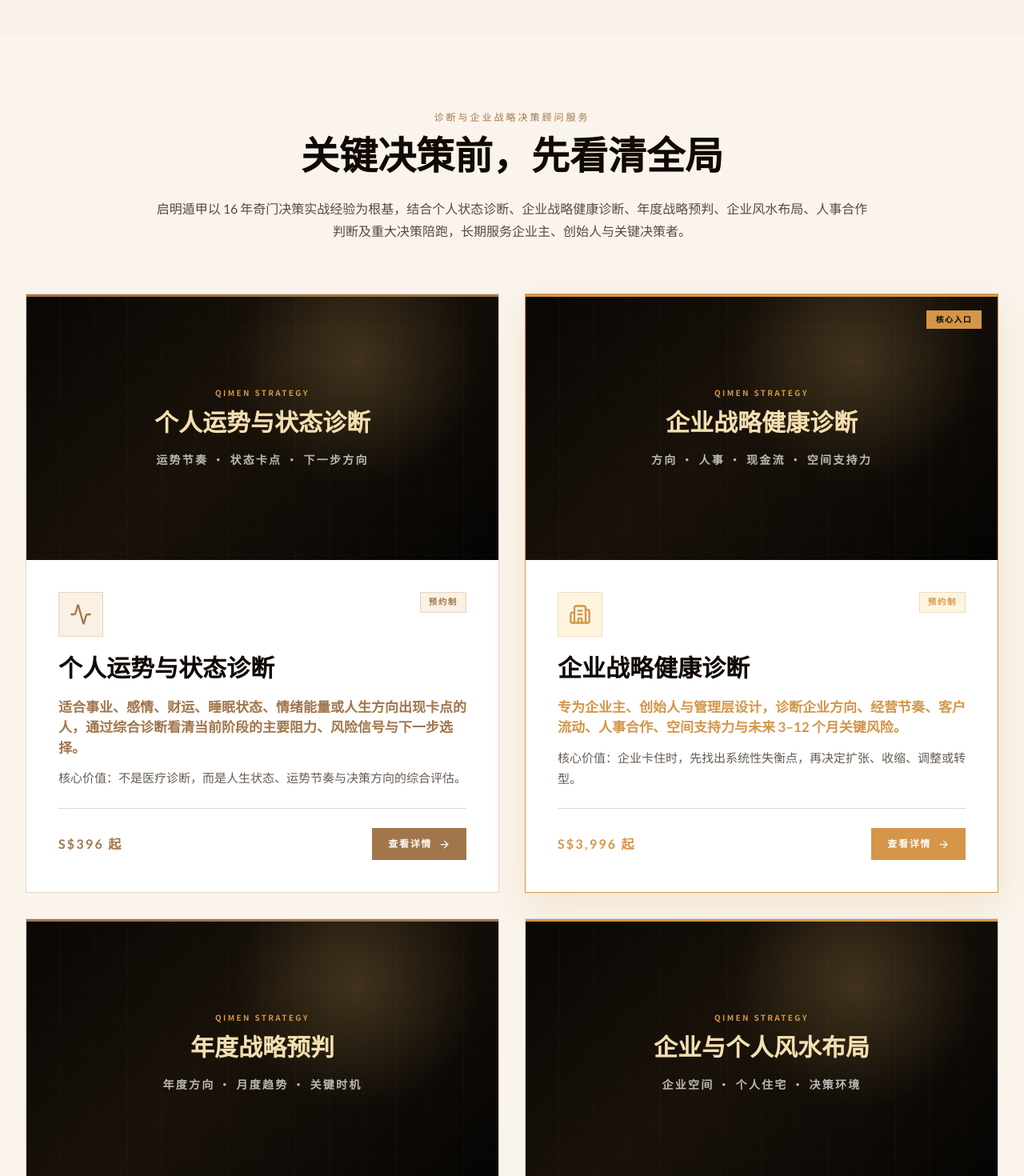
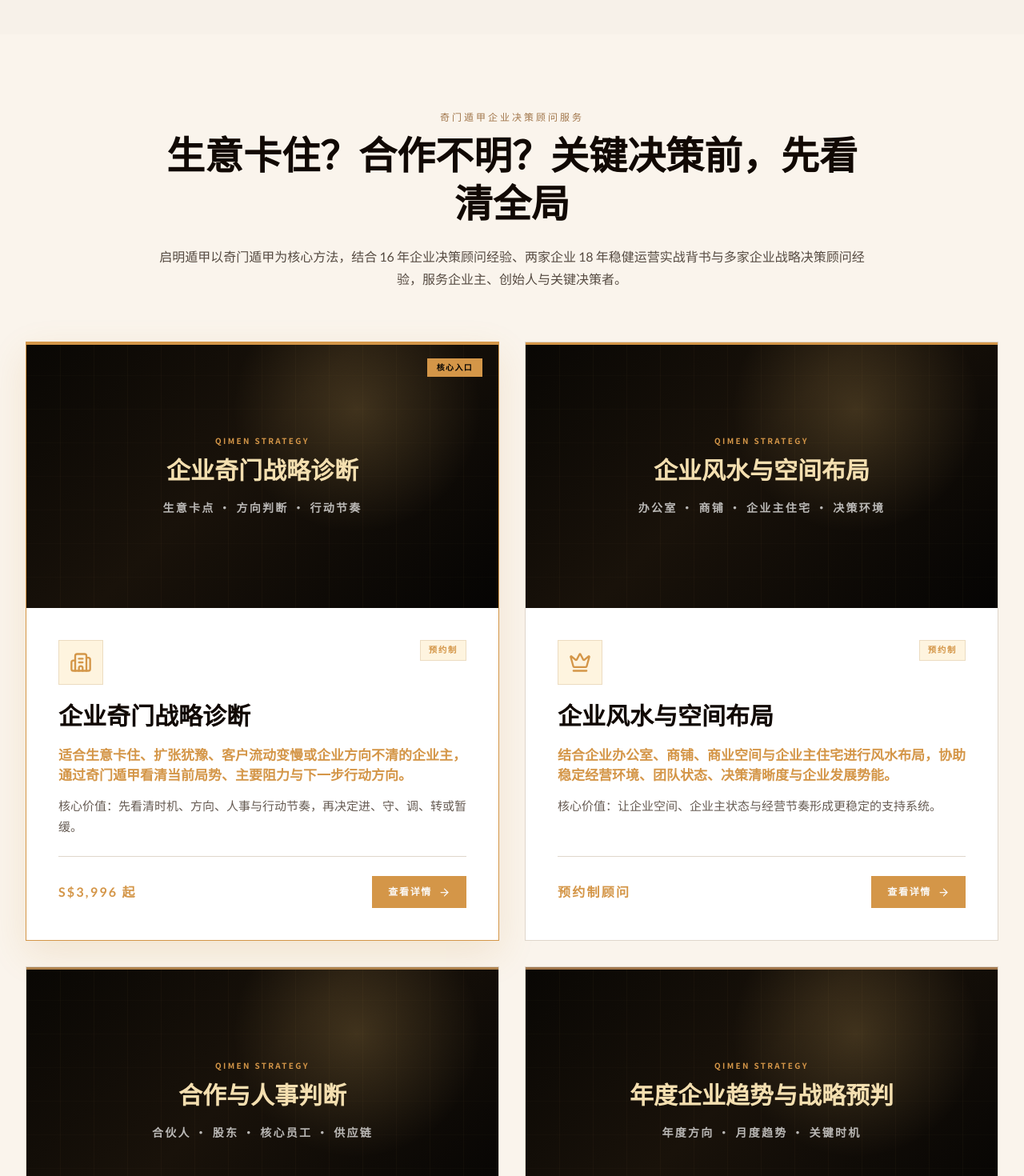
Before and after one commit to BODHIWONG/qmfeng-website, a Next.js app: page / in a window 1280 px wide. Shown: the part 2320-3790 px from the top of the page at 80% size. Built offline with nearby package versions, Linux system fonts and the light colour scheme.

Commit message:
Prioritize Qimen business advisory services on homepage

```diff
--- a/components/service-cards.tsx
+++ b/components/service-cards.tsx
@@ -39,43 +39,20 @@ type ServiceCard = {
 const services: ServiceCard[] = [
   {
     id: 1,
-    icon: Activity,
-    titleZh: "个人运势与状态诊断",
-    titleEn: "Personal Luck & Life-State Diagnostic",
-    visualZh: "个人运势与状态诊断",
-    visualEn: "Life-State Diagnostic",
-    visualSubZh: "运势节奏 · 状态卡点 · 下一步方向",
-    visualSubEn: "Momentum · State Blocks · Next Direction",
+    icon: Building2,
+    titleZh: "企业奇门战略诊断",
+    titleEn: "Business Qi Men Strategic Diagnosis",
+    visualZh: "企业奇门战略诊断",
+    visualEn: "Business Qi Men Diagnosis",
+    visualSubZh: "生意卡点 · 方向判断 · 行动节奏",
+    visualSubEn: "Business Blocks · Direction · Action Timing",
     painZh:
-      "适合事业、感情、财运、睡眠状态、情绪能量或人生方向出现卡点的人，通过综合诊断看清当前阶段的主要阻力、风险信号与下一步选择。",
+      "适合生意卡住、扩张犹豫、客户流动变慢或企业方向不清的企业主，通过奇门遁甲看清当前局势、主要阻力与下一步行动方向。",
     painEn:
-      "For clients facing blocks in career, relationships, wealth flow, sleep, emotional energy or life direction, reviewing current resistance, risk signals and next-step choices.",
-    audienceZh: "核心价值：不是医疗诊断，而是人生状态、运势节奏与决策方向的综合评估。",
+      "For business owners facing stagnation, expansion hesitation, slower client flow or unclear direction, using Qi Men Dun Jia to read the current situation, main resistance and next strategic move.",
+    audienceZh: "核心价值：先看清时机、方向、人事与行动节奏，再决定进、守、调、转或暂缓。",
     audienceEn:
-      "Core value: not medical diagnosis, but an advisory review of life state, momentum and decision direction.",
-    feeZh: "S$396 起",
-    feeEn: "From S$396",
-    href: "/personal-life-state-diagnostic",
-    accentColor: "oklch(0.60 0.08 65)",
-    accentBg: "oklch(0.96 0.02 75)",
-    accentBorder: "oklch(0.88 0.03 70)",
-  },
-  {
-    id: 2,
-    icon: Building2,
-    titleZh: "企业战略健康诊断",
-    titleEn: "Enterprise Strategic Health Diagnostic",
-    visualZh: "企业战略健康诊断",
-    visualEn: "Enterprise Strategic Health Diagnostic",
-    visualSubZh: "方向 · 人事 · 现金流 · 空间支持力",
-    visualSubEn: "Direction · People · Cashflow · Space Support",
-    painZh:
-      "专为企业主、创始人与管理层设计，诊断企业方向、经营节奏、客户流动、人事合作、空间支持力与未来 3–12 个月关键风险。",
-    painEn:
-      "Designed for business owners, founders and management teams to review business direction, operating rhythm, client flow, people dynamics, space support and 3–12 month risks.",
-    audienceZh: "核心价值：企业卡住时，先找出系统性失衡点，再决定扩张、收缩、调整或转型。",
-    audienceEn:
-      "Core value: when the business is stuck, identify systemic imbalance before expansion, contraction, adjustment or transformation.",
+      "Core value: read timing, direction, people dynamics and action rhythm before deciding whether to move, hold, adjust, transform or wait.",
     feeZh: "S$3,996 起",
     feeEn: "From S$3,996",
     href: "/enterprise-strategic-health-diagnostic",
@@ -85,21 +62,67 @@ const services: ServiceCard[] = [
     recommended: true,
   },
   {
+    id: 2,
+    icon: Crown,
+    titleZh: "企业风水与空间布局",
+    titleEn: "Business Feng Shui Alignment",
+    visualZh: "企业风水与空间布局",
+    visualEn: "Business Feng Shui Alignment",
+    visualSubZh: "办公室 · 商铺 · 企业主住宅 · 决策环境",
+    visualSubEn: "Office · Shop · Founder Residence · Decision Environment",
+    painZh:
+      "结合企业办公室、商铺、商业空间与企业主住宅进行风水布局，协助稳定经营环境、团队状态、决策清晰度与企业发展势能。",
+    painEn:
+      "A Feng Shui review of office, shop, business space and founder residence to support operating environment, team state, decision clarity and business momentum.",
+    audienceZh: "核心价值：让企业空间、企业主状态与经营节奏形成更稳定的支持系统。",
+    audienceEn:
+      "Core value: align the business environment, founder state and operating rhythm into a stronger support system.",
+    feeZh: "预约制顾问",
+    feeEn: "By Appointment",
+    href: "/enterprise-strategic-advisory",
+    accentColor: "oklch(0.72 0.12 70)",
+    accentBg: "oklch(0.97 0.03 85)",
+    accentBorder: "oklch(0.90 0.04 80)",
+  },
+  {
     id: 3,
+    icon: Gem,
+    titleZh: "合作与人事判断",
+    titleEn: "Partnership & People Assessment",
+    visualZh: "合作与人事判断",
+    visualEn: "Partnership & People Assessment",
+    visualSubZh: "合伙人 · 股东 · 核心员工 · 供应链",
+    visualSubEn: "Partners · Shareholders · Key Staff · Suppliers",
+    painZh:
+      "协助企业主判断合伙人、股东、核心员工、供应链、合作对象与关键人事关系，识别助力、阻力、消耗与潜在问题。",
+    painEn:
+      "Assessment of partners, shareholders, key employees, suppliers, cooperation targets and important business relationships to identify support, resistance, drain and potential issues.",
+    audienceZh: "核心价值：看清谁是助力，谁是阻力，谁不适合进入企业核心结构。",
+    audienceEn:
+      "Core value: know who supports the business, who creates resistance and who should not enter the core structure.",
+    feeZh: "私密判断",
+    feeEn: "Private Review",
+    href: "/enterprise-strategic-advisory",
+    accentColor: "oklch(0.64 0.09 70)",
+    accentBg: "oklch(0.96 0.02 75)",
+    accentBorder: "oklch(0.88 0.03 70)",
+  },
+  {
+    id: 4,
     icon: TrendingUp,
-    titleZh: "年度战略预判",
-    titleEn: "Annual Strategic Forecast",
-    visualZh: "年度战略预判",
-    visualEn: "Annual Strategic Forecast",
+    titleZh: "年度企业趋势与战略预判",
+    titleEn: "Annual Business Forecast & Strategy",
+    visualZh: "年度企业趋势与战略预判",
+    visualEn: "Annual Business Forecast",
     visualSubZh: "年度方向 · 月度趋势 · 关键时机",
     visualSubEn: "Annual Direction · Monthly Trends · Key Timing",
     painZh:
-      "为企业主判断一整年的战略节奏，包括年度总体发展方向、企业核心定位、年度批语、12个月月度趋势判断与关键月份提醒。",
+      "为企业主判断一整年的经营节奏，包括年度总体方向、核心定位、关键月份、扩张节奏、合作窗口与调整节点。",
     painEn:
-      "A yearly strategic reading for business owners, covering overall development direction, core positioning, annual guidance, monthly trend reading and key timing reminders.",
+      "A yearly strategic reading for business owners, covering annual direction, core positioning, key months, expansion rhythm, partnership windows and adjustment points.",
     audienceZh: "核心价值：提前看清什么时候进、什么时候守、什么时候调整，减少错误时机带来的高成本试错。",
     audienceEn:
-      "Core value: know when to move, hold, adjust and avoid high-cost decisions caused by wrong timing.",
+      "Core value: know when to move, hold and adjust, reducing high-cost trial and error caused by wrong timing.",
     feeZh: "根据范围确认",
     feeEn: "Based on Scope",
     href: "/enterprise-strategic-advisory",
@@ -108,51 +131,7 @@ const services: ServiceCard[] = [
     accentBorder: "oklch(0.88 0.03 70)",
   },
   {
-    id: 4,
-    icon: Crown,
-    titleZh: "企业与个人风水布局",
-    titleEn: "Feng Shui Alignment for Business & Founder",
-    visualZh: "企业与个人风水布局",
-    visualEn: "Business & Founder Feng Shui Alignment",
-    visualSubZh: "企业空间 · 个人住宅 · 决策环境",
-    visualSubEn: "Business Space · Residence · Decision Environment",
-    painZh:
-      "结合企业办公室、商铺、商业空间与企业主个人住宅进行风水布局，协助稳定经营环境、财富承载、决策状态与企业发展势能。",
-    painEn:
-      "A combined Feng Shui review of the business space and the founder's personal residence to support decision clarity, wealth flow, stability and business momentum.",
-    audienceZh: "核心价值：让企业空间与企业主个人状态形成更稳定的支持系统。",
-    audienceEn: "Core value: align the business environment and the founder's personal field to support more stable growth.",
-    feeZh: "预约制顾问",
-    feeEn: "By Appointment",
-    href: "/enterprise-strategic-advisory",
-    accentColor: "oklch(0.72 0.12 70)",
-    accentBg: "oklch(0.97 0.03 85)",
-    accentBorder: "oklch(0.90 0.04 80)",
-  },
-  {
     id: 5,
-    icon: Gem,
-    titleZh: "人事与合作关系判断",
-    titleEn: "People & Partnership Assessment",
-    visualZh: "人事与合作关系判断",
-    visualEn: "People & Partnership Assessment",
-    visualSubZh: "管理层 · 供应链 · 合作伙伴",
-    visualSubEn: "Management · Supply Chain · Partners",
-    painZh:
-      "协助企业主判断管理层、核心员工、供应链、合作伙伴与关键人事关系，识别助力、阻力与潜在风险。",
-    painEn:
-      "Assessment of management, key employees, suppliers, cooperation partners and important business relationships before deeper commitment.",
-    audienceZh: "核心价值：看清谁是助力，谁是风险，谁不适合进入企业核心局。",
-    audienceEn: "Core value: know who supports the business, who creates risk and who should not enter the core structure.",
-    feeZh: "私密判断",
-    feeEn: "Private Review",
-    href: "/enterprise-strategic-advisory",
-    accentColor: "oklch(0.64 0.09 70)",
-    accentBg: "oklch(0.96 0.02 75)",
-    accentBorder: "oklch(0.88 0.03 70)",
-  },
-  {
-    id: 6,
     icon: Zap,
     titleZh: "企业主战略陪跑顾问",
     titleEn: "Founder Strategic Advisory",
@@ -170,6 +149,29 @@ const services: ServiceCard[] = [
     feeZh: "长期顾问",
     feeEn: "Retainer Advisory",
     href: "/enterprise-strategic-advisory",
+    accentColor: "oklch(0.60 0.08 65)",
+    accentBg: "oklch(0.96 0.02 75)",
+    accentBorder: "oklch(0.88 0.03 70)",
+  },
+  {
+    id: 6,
+    icon: Activity,
+    titleZh: "个人重大决策咨询",
+    titleEn: "Personal Major Decision Advisory",
+    visualZh: "个人重大决策咨询",
+    visualEn: "Personal Major Decisions",
+    visualSubZh: "事业 · 关系 · 搬迁 · 投资 · 家庭",
+    visualSubEn: "Career · Relationship · Move · Investment · Family",
+    painZh:
+      "适合事业、关系、搬家、家庭选择或人生方向出现卡点的人，通过奇门遁甲看清当前阶段的主要阻力、信号与下一步选择。",
+    painEn:
+      "For clients facing major choices in career, relationships, relocation, family matters or life direction, reviewing current resistance, signals and next-step choices through Qi Men Dun Jia.",
+    audienceZh: "核心价值：不是替你决定，而是帮助你在关键选择前看清局势与方向。",
+    audienceEn:
+      "Core value: not deciding for you, but helping you see the situation and direction before a key choice.",
+    feeZh: "S$396 起",
+    feeEn: "From S$396",
+    href: "/personal-life-state-diagnostic",
     accentColor: "oklch(0.60 0.08 65)",
     accentBg: "oklch(0.96 0.02 75)",
     accentBorder: "oklch(0.88 0.03 70)",
@@ -192,14 +194,14 @@ export default function ServiceCards() {
             className="mb-3 text-xs uppercase tracking-[0.25em]"
             style={{ fontFamily: "var(--font-lato), sans-serif", color: "oklch(0.60 0.08 65)" }}
           >
-            {t("诊断与企业战略决策顾问服务", "Diagnostic & Enterprise Strategic Decision Advisory")}
+            {t("奇门遁甲企业决策顾问服务", "Qi Men Dun Jia Business Decision Advisory")}
           </p>
 
           <h2
             className="mb-5 text-3xl font-bold leading-tight md:text-5xl"
             style={{ fontFamily: "var(--font-cormorant), var(--font-noto-serif), serif", color: "oklch(0.15 0.02 60)" }}
           >
-            {t("关键决策前，先看清全局", "See the Whole Game Before You Decide")}
+            {t("生意卡住？合作不明？关键决策前，先看清全局", "Business Stuck? Partnership Unclear? See the Whole Game Before You Decide")}
           </h2>
 
           <p
@@ -207,8 +209,8 @@ export default function ServiceCards() {
             style={{ fontFamily: "var(--font-lato), var(--font-noto-sans), sans-serif", color: "oklch(0.42 0.02 60)" }}
           >
             {t(
-              "启明遁甲以 16 年奇门决策实战经验为根基，结合个人状态诊断、企业战略健康诊断、年度战略预判、企业风水布局、人事合作判断及重大决策陪跑，长期服务企业主、创始人与关键决策者。",
-              "QIMEN STRATEGY supports business owners, founders and key decision-makers through personal life-state diagnostics, enterprise strategic health diagnostics, annual strategic forecasting, Feng Shui alignment, people assessment and major decision advisory."
+              "启明遁甲以奇门遁甲为核心方法，结合 16 年企业决策顾问经验、两家企业 18 年稳健运营实战背书与多家企业战略决策顾问经验，服务企业主、创始人与关键决策者。",
+              "QIMEN STRATEGY uses Qi Men Dun Jia as the core decision method, supported by 16 years of business advisory experience, practical backing from two businesses operating steadily for 18 years, and strategic advisory work for multiple companies."
             )}
           </p>
         </motion.div>
@@ -331,10 +333,10 @@ export default function ServiceCards() {
             <Zap className="text-[oklch(0.72_0.12_70)]" size={24} />
             <div>
               <p className="text-sm font-bold uppercase tracking-[0.18em] text-[oklch(0.72_0.12_70)]">
-                {t("企业主私人战略顾问", "Private Founder Strategic Advisory")}
+                {t("启明大师企业奇门顾问", "Master Qiming Business Qi Men Advisory")}
               </p>
               <p className="text-sm text-white/72">
-                {t("适用于企业健康诊断、年度预判、企业风水、人事合作判断与重大决策陪跑。", "For enterprise diagnostics, annual strategy, Feng Shui alignment, people assessment and major decision advisory.")}
+                {t("适用于企业奇门诊断、年度预判、企业风水、人事合作判断与重大决策陪跑。", "For business Qi Men diagnosis, annual forecast, Feng Shui alignment, people assessment and major decision advisory.")}
               </p>
             </div>
           </div>
```
